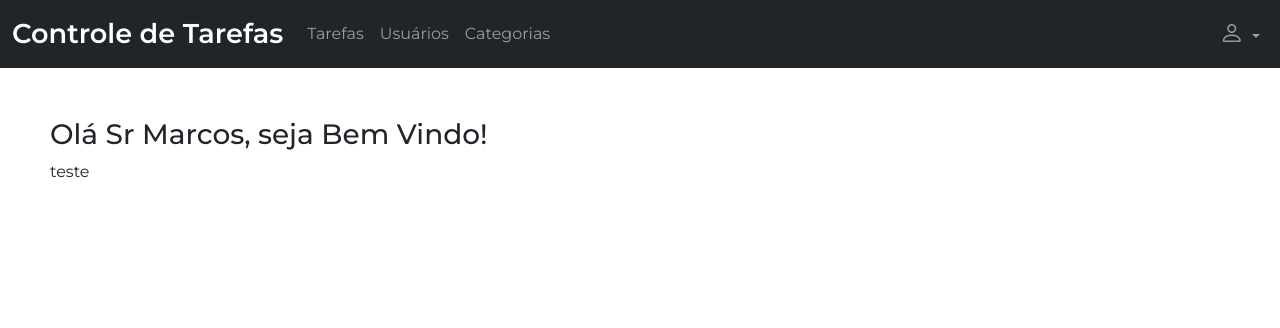
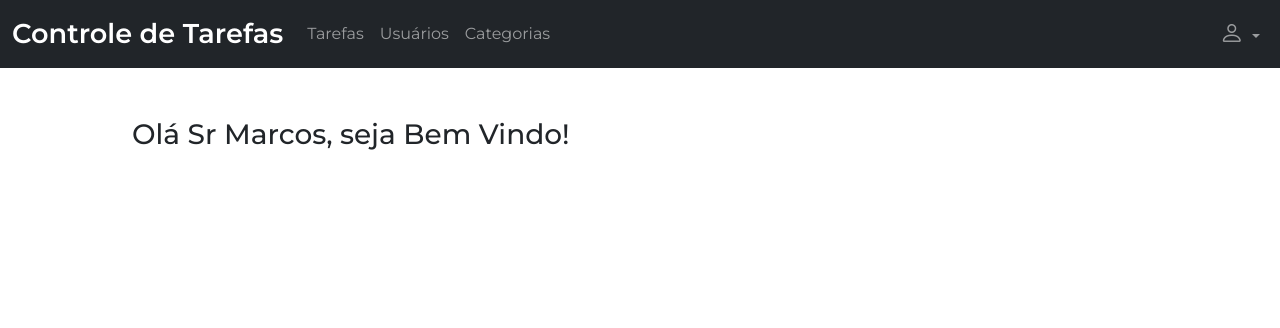
Before and after one commit to MarcosCondeJr/ControleDeTarefas2-PHP, a PHP site: page /ControleDeTarefas2-PHP/ in a window 1280 px wide. Shown: the top 328 px of the page. Run offline with PHP 8.4, Linux system fonts and the light colour scheme.

Commit message:
feat: adicionando diretorio da home na navbar

```diff
--- a/App/Views/Home/HomePage.php
+++ b/App/Views/Home/HomePage.php
@@ -12,9 +12,10 @@
     <title>Home</title>
 </head>
 <body>
-    <div class="titulo">
-        <h3>Olá Sr Marcos, seja Bem Vindo!</h3>
-        <p>teste</p>
+    <div class="container">
+        <div class="titulo">
+            <h3>Olá Sr Marcos, seja Bem Vindo!</h3>
+        </div>
     </div>
 </body>
 </html>
--- a/App/Views/navbar.php
+++ b/App/Views/navbar.php
@@ -11,7 +11,7 @@
 <body>
     <nav class="navbar bg-dark navbar-dark navbar-expand-sm">
         <div class="container-fluid">
-            <a href="" class="navbar-brand d-flex align-items-center" id="navbar-brand">Controle de Tarefas</a>
+            <a href="<?= BASE_URL ?>/" class="navbar-brand d-flex align-items-center" id="navbar-brand">Controle de Tarefas</a>
             <button class="navbar-toggler" type="button"
                 data-bs-toggle="collapse"
                 data-bs-target="#menuNavbar">
```
